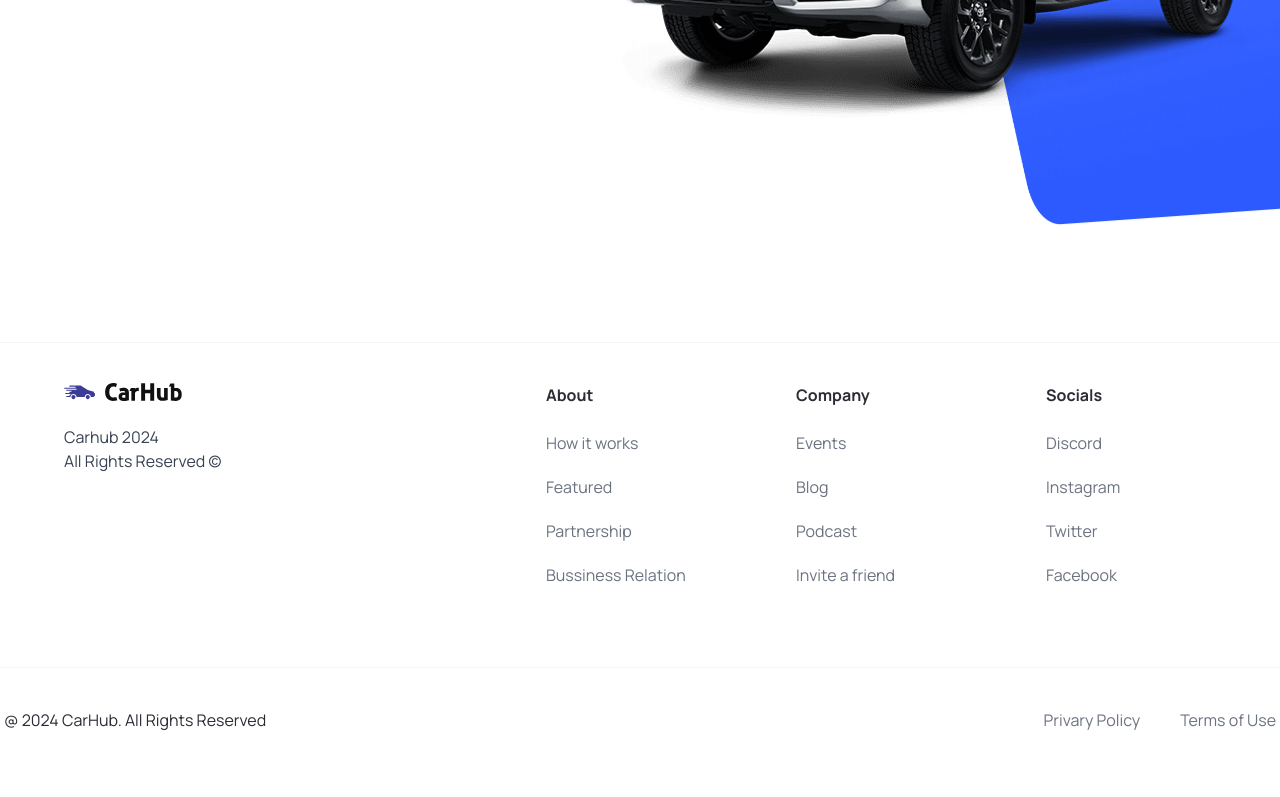
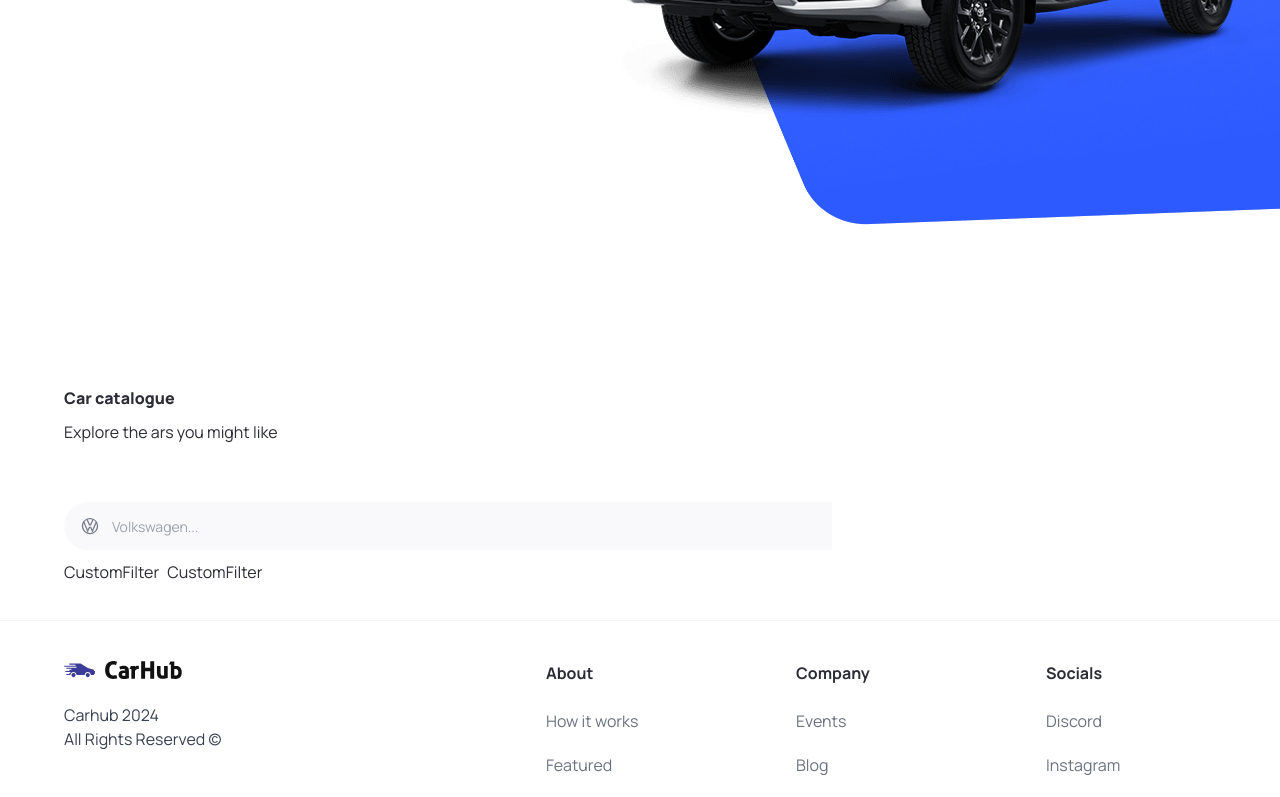
Before and after one commit to Moontean/MyWork, a Next.js app in the folder mywork/: page / in a window 1280 px wide. Shown: the part 478-1275 px from the top of the page. Before the commit the page ends 1250 px from the top, so only its background shows below. Built offline with nearby package versions, Linux system fonts and the light colour scheme.

Commit message:
car cotologue

```diff
--- a/mywork/app/page.tsx
+++ b/mywork/app/page.tsx
@@ -1,10 +1,26 @@
-import { Hero } from "@/components";
+import { CustomFilter, Hero, SearchBar } from "@/components";
 import Image from "next/image";
 
 export default function Home() {
   return (
     <main className="overflow-hidden">
      <Hero />
+
+     <div className="mt-12 padding-x padding-y max-wisth" id="discover">
+      <div className="home__text-container">
+       <h1 className="text-5x1 font-extrabold">
+        Car catalogue
+       </h1>
+       <p> Explore the ars you might like</p>
+      <div className="home__filters">
+       <SearchBar />
+      </div>
+      <div className="home__filter-container">
+       <CustomFilter title = "fuei" />
+       <CustomFilter title = "year"/>
+      </div>
+      </div>
+     </div>
     </main>
   );
 }
--- /dev/null
+++ b/mywork/components/CustomFilter.tsx
@@ -0,0 +1,9 @@
+import React from 'react'
+
+const CustomFilter = () => {
+  return (
+    <div>CustomFilter</div>
+  )
+}
+
+export default CustomFilter
--- a/mywork/components/Hero.tsx
+++ b/mywork/components/Hero.tsx
@@ -23,8 +23,9 @@
      <div className="hero__image-container">
       <div className="hero__image">
         <Image src="/hero.png" alt="hero" fill className="object-contain"/>
+        </div>
         <div className="hero__image-overlay"/>
-      </div>
+
      </div>
     </div>
   )
--- /dev/null
+++ b/mywork/components/SearchBar.tsx
@@ -0,0 +1,22 @@
+"use client";
+import React from 'react'
+import SearchManufacturer from './SearchManufacturer'
+import { useState } from 'react'
+
+const SearchBar = () => {
+  const [manufacturer, setManufacturer ]= useState('');
+
+  const handleSearch = () => {}
+  return (
+   <form className="searchbar" onSubmit={handleSearch}>
+    <div className="searchbar__item">
+     <SearchManufacturer
+      manufacturer={manufacturer}
+      setManufacturer={setManufacturer}
+     />
+    </div>
+   </form>
+  )
+}
+
+export default SearchBar
--- /dev/null
+++ b/mywork/components/SearchManufacturer.tsx
@@ -0,0 +1,99 @@
+"use client";
+
+import { useState, Fragment } from 'react';
+import Image from 'next/image';
+import { Combobox, Transition } from '@headlessui/react';
+import { SearchManufacturerProps } from '@/types';
+import {manufacturers} from '@/constants'
+
+const SearchManufacturer = ({ manufacturer, setManufacturer}: SearchManufacturerProps) => {
+  const [query, setQuery] = useState("");
+
+  const filteredManufacturers =
+    query === ""
+      ? manufacturers
+      : manufacturers.filter((item) =>
+          item
+            .toLowerCase()
+            .replace(/\s+/g, "")
+            .includes(query.toLowerCase().replace(/\s+/g, ""))
+        );
+
+  return (
+    <div className='search-manufacturer'>
+      <Combobox value={manufacturer} onChange={setManufacturer}>
+        <div className='relative w-full'>
+          {/* Button for the combobox. Click on the icon to see the complete dropdown */}
+          <Combobox.Button className='absolute top-[14px]'>
+            <Image
+              src='/car-logo.svg'
+              width={20}
+              height={20}
+              className='ml-4'
+              alt='car logo'
+            />
+          </Combobox.Button>
+
+          {/* Input field for searching */}
+          <Combobox.Input
+            className='search-manufacturer__input'
+            displayValue={(item: string) => item}
+            onChange={(event) => setQuery(event.target.value)} // Update the search query when the input changes
+            placeholder='Volkswagen...'
+          />
+
+          {/* Transition for displaying the options */}
+          <Transition
+            as={Fragment} // group multiple elements without introducing an additional DOM node i.e., <></>
+            leave='transition ease-in duration-100'
+            leaveFrom='opacity-100'
+            leaveTo='opacity-0'
+            afterLeave={() => setQuery("")} // Reset the search query after the transition completes
+          >
+            <Combobox.Options
+              className='position: relative; z-index: 1000 absolute mt-1 max-h-60 w-full overflow-auto rounded-md bg-white py-1 text-base shadow-lg ring-1 ring-black ring-opacity-5 focus:outline-none sm:text-sm'
+              static
+            >
+              {filteredManufacturers.length === 0 && query !== "" ? (
+                <Combobox.Option
+                  value={query}
+                  className='search-manufacturer__option position: relative; z-index: 1000 '
+                >
+                  Create "{query}"
+                </Combobox.Option>
+              ) : (
+                filteredManufacturers.map((item) => (
+                  <Combobox.Option
+                    key={item}
+                    className={({ active }) =>
+                      `relative search-manufacturer__option ${
+                        active ? "bg-primary-blue text-white" : "text-gray-900"
+                      }`
+                    }
+                    value={item}
+                  >
+                    {({ selected, active }) => (
+                      <>
+                        <span className={`block truncate ${selected ? "font-medium" : "font-normal"}`}>
+                          {item}
+                        </span>
+
+                        {/* Show an active blue background color if the option is selected */}
+                        {selected ? (
+                          <span className={`position: relative; z-index: 1000 absolute inset-y-0 left-0 flex items-center pl-3 ${active? "text-white": "text-pribg-primary-purple"}`}
+                          ></span>
+                        ) : null}
+                      </>
+                    )}
+                  </Combobox.Option>
+                ))
+              )}
+            </Combobox.Options>
+          </Transition>
+        </div>
+      </Combobox>
+    </div>
+  );
+};
+
+export default SearchManufacturer;
--- a/mywork/package.json
+++ b/mywork/package.json
@@ -9,6 +9,7 @@
     "lint": "next lint"
   },
   "dependencies": {
+    "@headlessui/react": "^2.1.5",
     "autoprefixer": "^10.4.20",
     "next": "14.2.7",
     "react": "^18",
--- a/mywork/types/index.ts
+++ b/mywork/types/index.ts
@@ -7,3 +7,8 @@
     MouseEventHandler<HTMLButtonElement>;
     btnType?: "button" | "submit" ;
 }
+
+export interface SearchManufacturerProps {
+manufacturer: string;
+setManufacturer: (manufacturer : string) => void;
+}
```
Also changed, not shown: mywork/components/index.ts (+8 -1 lines), 1 other file (tests, documents, lock files or other folders).
